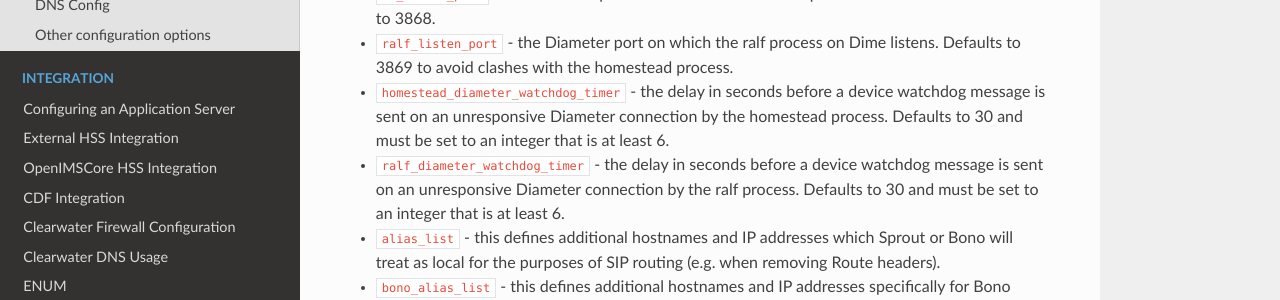
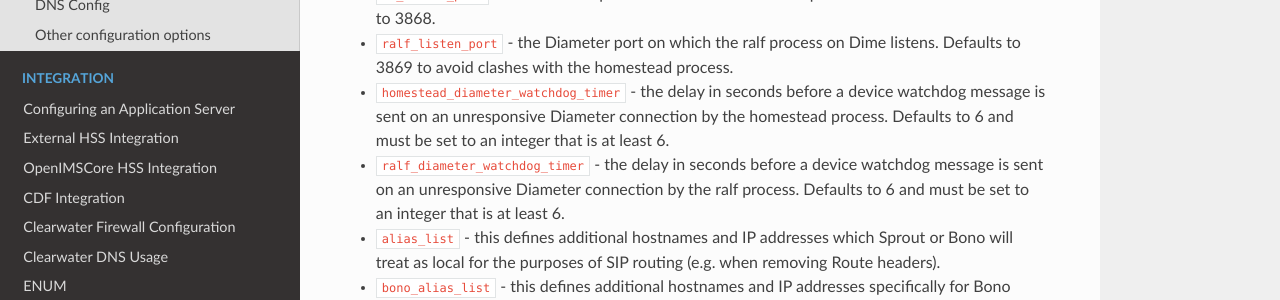
Before and after one commit to Metaswitch/clearwater-readthedocs, an MkDocs documentation site: the page built from docs/Clearwater_Configuration_Options_Reference.md, in a window 1280 px wide and 900 px high, scrolled down 7060 px. Shown: the part 176-476 px from the top of the window. Built offline with MkDocs 1.6.1, drawn with Linux system fonts in a browser that asks for light colours; nearby versions of some CDN libraries; old or Windows-style settings are respelled for this version of MkDocs.

Commit message:
Reduce default Ralf Diameter watchdog timer and correct default Homestead timer

```diff
--- a/docs/Clearwater_Configuration_Options_Reference.md
+++ b/docs/Clearwater_Configuration_Options_Reference.md
@@ -144,8 +144,8 @@ This section describes optional configuration options, particularly for ensuring
 * `enforce_global_only_lookups` - by default, Clearwater will do ENUM lookups for SIP and Tel URIs containing global and local numbers (as defined in RFC 3966). When this option is set to ‘Y’, Clearwater will only do ENUM lookups for SIP and Tel URIs that contain global numbers.
 * `hs_listen_port` - the Diameter port on which the homestead process on Dime listens. Defaults to 3868.
 * `ralf_listen_port`  - the Diameter port on which the ralf process on Dime listens. Defaults to 3869 to avoid clashes with the homestead process.
-* `homestead_diameter_watchdog_timer` - the delay in seconds before a device watchdog message is sent on an unresponsive Diameter connection by the homestead process. Defaults to 30 and must be set to an integer that is at least 6.
-* `ralf_diameter_watchdog_timer` - the delay in seconds before a device watchdog message is sent on an unresponsive Diameter connection by the ralf process. Defaults to 30 and must be set to an integer that is at least 6.
+* `homestead_diameter_watchdog_timer` - the delay in seconds before a device watchdog message is sent on an unresponsive Diameter connection by the homestead process. Defaults to 6 and must be set to an integer that is at least 6.
+* `ralf_diameter_watchdog_timer` - the delay in seconds before a device watchdog message is sent on an unresponsive Diameter connection by the ralf process. Defaults to 6 and must be set to an integer that is at least 6.
 * `alias_list` - this defines additional hostnames and IP addresses which Sprout or Bono will treat as local for the purposes of SIP routing (e.g. when removing Route headers).
 * `bono_alias_list` - this defines additional hostnames and IP addresses specifically for Bono which will be treated as local for the purposes of SIP routing.
 * `default_session_expires` - determines the Session-Expires value which Sprout will add to INVITEs, to force UEs to send keepalive messages during calls so they can be tracked for billing purposes. This cannot be set to a value less than 90 seconds, as specified in [RFC 4028, section 4](https://tools.ietf.org/html/rfc4028#section-4).
```
